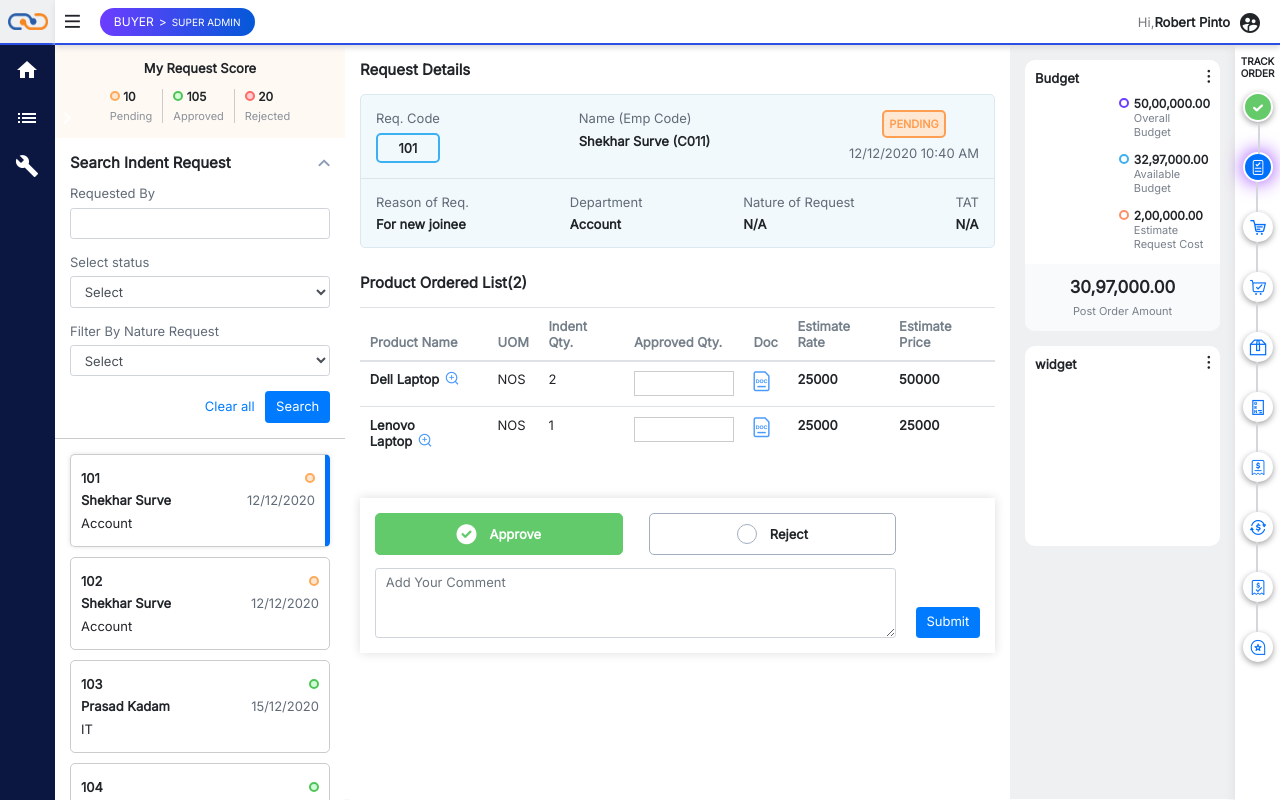
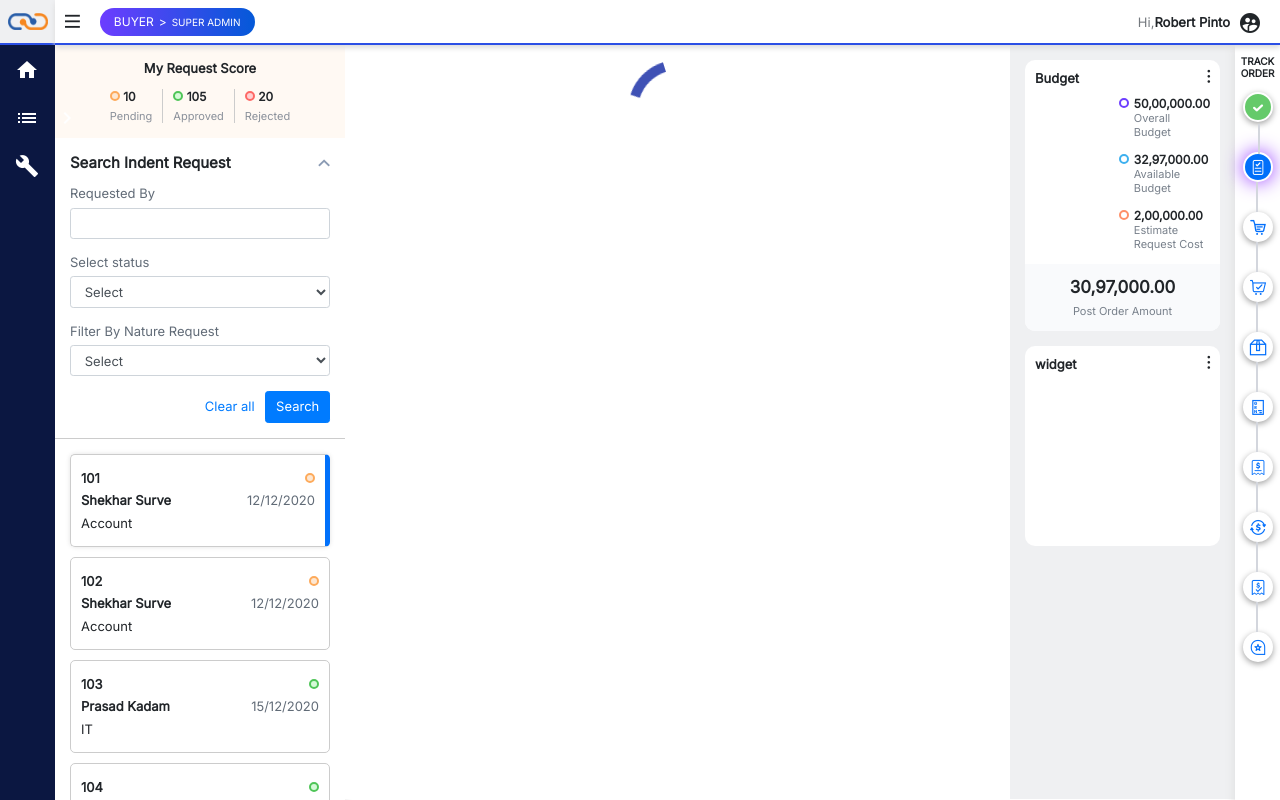
Before and after one commit to GajananVaidya/coconet-angular, an Angular app: page /login in a window 1280 px wide. Both pictures are taken after typing "Sample", "Sample123" into the empty fields and a click on the button "Login". Built offline with nearby package versions, Linux system fonts and the light colour scheme.

Commit message:
fix(spinner): add spinner and service to fetch data

```diff
--- a/src/app/indent-requests/indent-request-list.component.ts
+++ b/src/app/indent-requests/indent-request-list.component.ts
@@ -1,6 +1,6 @@
 import { Component, OnInit } from '@angular/core';
 import { ActivatedRoute, Router } from '@angular/router';
-import { IndentRequestList } from './mock-data';
+import { RequestDetailsService } from './request-details.service';
 import { IndentRequest } from './types';
 
 @Component({
@@ -10,10 +10,12 @@ import { IndentRequest } from './types';
 })
 export class IndentRequestListComponent implements OnInit {
   isCollapsed = false;
-  reqList: IndentRequest[] = IndentRequestList;
-  private selectedReq: IndentRequest = this.reqList[0];
-  constructor(private router: Router, private activatedRoute: ActivatedRoute) { }
+  reqList: IndentRequest[];
+  selectedReq: IndentRequest;
+  constructor(private router: Router, private activatedRoute: ActivatedRoute, private requestDetailsService: RequestDetailsService) { }
   ngOnInit(): void {
+    this.reqList = this.requestDetailsService.getAllRequests();
+    this.selectedReq = this.reqList[0];
     this.router.navigate(['view', this.reqList[0].reqCode], { relativeTo: this.activatedRoute });
   }
   selectReq(req: IndentRequest) {
--- a/src/app/indent-requests/indent-request-list.module.ts
+++ b/src/app/indent-requests/indent-request-list.module.ts
@@ -3,13 +3,14 @@ import { NgModule } from '@angular/core';
 import { FormsModule } from '@angular/forms';
 import { IndentRequestListComponent } from './indent-request-list.component';
 import { IndentRequestRoutingModule } from './indent-request-list.routing.module';
-
+import { RequestDetailsService } from './request-details.service';
 @NgModule({
     declarations: [IndentRequestListComponent],
     imports: [
         FormsModule,
         IndentRequestRoutingModule,
         CommonModule
-    ]
+    ],
+    providers: [RequestDetailsService]
 })
 export class IndentRequestModule { }
--- a/src/app/indent-requests/indent-request-list.routing.module.ts
+++ b/src/app/indent-requests/indent-request-list.routing.module.ts
@@ -4,6 +4,8 @@ import { FormsModule, ReactiveFormsModule } from '@angular/forms';
 import { RouterModule, Routes } from '@angular/router';
 import { IndentRequestListComponent } from './indent-request-list.component';
 import { RequestDetailsComponent } from './request-details';
+import { RequestDetailsService } from './request-details.service';
+import { MatProgressSpinnerModule } from '@angular/material/progress-spinner';
 
 const routes: Routes = [
   {
@@ -23,9 +25,11 @@ const routes: Routes = [
     RouterModule.forChild(routes),
     FormsModule,
     ReactiveFormsModule,
+    MatProgressSpinnerModule,
     CommonModule
   ],
   declarations: [RequestDetailsComponent],
+  providers: [RequestDetailsService],
   exports: [RouterModule]
 })
 export class IndentRequestRoutingModule { }
--- /dev/null
+++ b/src/app/indent-requests/request-details.service.ts
@@ -0,0 +1,13 @@
+import { Injectable } from '@angular/core';
+import { IndentRequestList } from './mock-data';
+
+@Injectable()
+export class RequestDetailsService {
+    constructor() {}
+    getAllRequests() {
+        return IndentRequestList;
+    }
+    getRequestById(id: number) {
+        return IndentRequestList.find(x=> x.reqCode === id);
+    }
+}
--- a/src/app/indent-requests/request-details/request-details.component.html
+++ b/src/app/indent-requests/request-details/request-details.component.html
@@ -1,3 +1,4 @@
+<div *ngIf="!loading;else loader;" class="request-details-container">
     <div class="title">Request Details</div>
     <div class="info-wrapper">
         <div class="top flex">
@@ -5,44 +6,45 @@
                 <div>
                     <div class="form-label mb-2">Req. Code</div>
                 </div>
-            <div class="req-code">{{selectedRreq.reqCode}}</div>
+                <div class="req-code">{{selectedIndentRequest.reqCode}}</div>
             </div>
             <div>
                 <div class="form-label mb-2">Name (Emp Code)</div>
                 <div class="flex">
                     <span class="avtar"></span>
-                <span class="bold">{{selectedRreq.empName}} ({{selectedRreq.empCode}})</span>
+                    <span class="bold">{{selectedIndentRequest.empName}} ({{selectedIndentRequest.empCode}})</span>
                 </div>
             </div>
             <div>
                 <div class="flex justify-center">
                     <span class="status mb-2"
-                    [ngClass]="{'pending': selectedRreq.status == 'pending', 'approved': selectedRreq.status == 'approved', 'rejected': selectedRreq.status == 'rejected'}">{{selectedRreq.status}}</span>
+                        [ngClass]="{'pending': selectedIndentRequest.status == 'pending', 'approved': selectedIndentRequest.status == 'approved', 'rejected': selectedIndentRequest.status == 'rejected'}">{{selectedIndentRequest.status}}</span>
                 </div>
-            <span class="form-label">{{selectedRreq.createdDate}} {{selectedRreq.createdTime}}</span>
+                <span class="form-label">{{selectedIndentRequest.createdDate}}
+                    {{selectedIndentRequest.createdTime}}</span>
             </div>
         </div>
         <div class="bottom flex">
             <div>
                 <div class="form-label mb-2">Reason of Req.</div>
-            <div class="bold">{{selectedRreq.reasonOfReq}}</div>
+                <div class="bold">{{selectedIndentRequest.reasonOfReq}}</div>
             </div>
             <div>
                 <div class="form-label mb-2">Department</div>
-            <div class="bold">{{selectedRreq.department}}</div>
+                <div class="bold">{{selectedIndentRequest.department}}</div>
             </div>
             <div>
                 <div class="form-label mb-2">Nature of Request</div>
-            <div class="bold">{{selectedRreq.natureOfReq}}</div>
+                <div class="bold">{{selectedIndentRequest.natureOfReq}}</div>
             </div>
             <div>
                 <div class="form-label mb-2">TAT</div>
-            <div class="bold">{{selectedRreq.natureOfReq}}</div>
+                <div class="bold">{{selectedIndentRequest.natureOfReq}}</div>
             </div>
         </div>
     </div>
     <div class="main-page">
-    <p class="title">Product Ordered List({{selectedRreq.productList.length}})</p>
+        <p class="title">Product Ordered List({{selectedIndentRequest.productList.length}})</p>
         <div class="mb-5">
             <table class="table custom-table product-table">
                 <thead>
@@ -57,8 +59,9 @@
                     </tr>
                 </thead>
                 <tbody>
-                <tr *ngFor="let item of selectedRreq.productList">
-                    <td class="bold">{{item.productName}}<i class="icon-more-info ml-2" (click)="showInfo($event)"></i>
+                    <tr *ngFor="let item of selectedIndentRequest.productList">
+                        <td class="bold">{{item.productName}}<i class="icon-more-info ml-2"
+                                (click)="showInfo($event)"></i>
                         </td>
                         <td>{{item.uom}}</td>
                         <td>{{item.indentQty}}</td>
@@ -113,3 +116,7 @@
             </div>
         </div>
     </div>
+</div>
+<ng-template #loader>
+    <mat-spinner style="margin:0 auto;"></mat-spinner>
+</ng-template>
--- a/src/app/indent-requests/request-details/request-details.component.ts
+++ b/src/app/indent-requests/request-details/request-details.component.ts
@@ -1,47 +1,30 @@
-import { Component } from '@angular/core';
+import { ChangeDetectorRef, Component, OnInit } from '@angular/core';
 import { ActivatedRoute } from '@angular/router';
+import { RequestDetailsService } from '../request-details.service';
+import { IndentRequest } from '../types';
 
 @Component({
   selector: 'request-details',
   styleUrls: ['./request-details.component.scss'],
   templateUrl: './request-details.component.html'
 })
-export class RequestDetailsComponent {
-  constructor(private route: ActivatedRoute) { }
-  selectedRreq = {
-    reqCode: 101,
-    empName: "Shekhar Surve",
-    empCode: "C011",
-    department: "Account",
-    createdDate: "12/12/2020",
-    createdTime: "10:40 AM",
-    status: "pending",
-    reasonOfReq: "For new joinee",
-    natureOfReq: "N/A",
-    tat: "N/A",
-    selected: true,
-    productList: [
-      {
-        productName: "Dell Laptop",
-        uom: "NOS",
-        indentQty: 2,
-        doc: "",
-        estimateRate: 25000,
-        estimatePrice: 50000
-      },
-      {
-        productName: "Lenovo Laptop",
-        uom: "NOS",
-        indentQty: 1,
-        doc: "",
-        estimateRate: 25000,
-        estimatePrice: 25000
-      }
-    ]
-  };
+export class RequestDetailsComponent implements OnInit {
+  constructor(private route: ActivatedRoute, private requestDetailsService: RequestDetailsService, private cdr: ChangeDetectorRef) { }
   reqStatus = "approve";
+  loading = true;
+  selectedIndentRequest: IndentRequest;
   isInfo = false;
-  showInfo(event) {
+  ngOnInit() {
+    this.route.paramMap.subscribe(param => {
+      const selectedIndentRequest = param.get('id');
+      this.loading = true;
+      setTimeout(() => {
+        this.selectedIndentRequest = this.requestDetailsService.getRequestById(Number(selectedIndentRequest));
+        this.loading = false;
+      }, 5000);
+    });
+  }
+  showInfo(event: MouseEvent) {
     this.isInfo = true;
     let left = event.pageX + 15;
     let top = event.pageY - 34;
```
Lines whose indentation alone changed are shown as unchanged.
